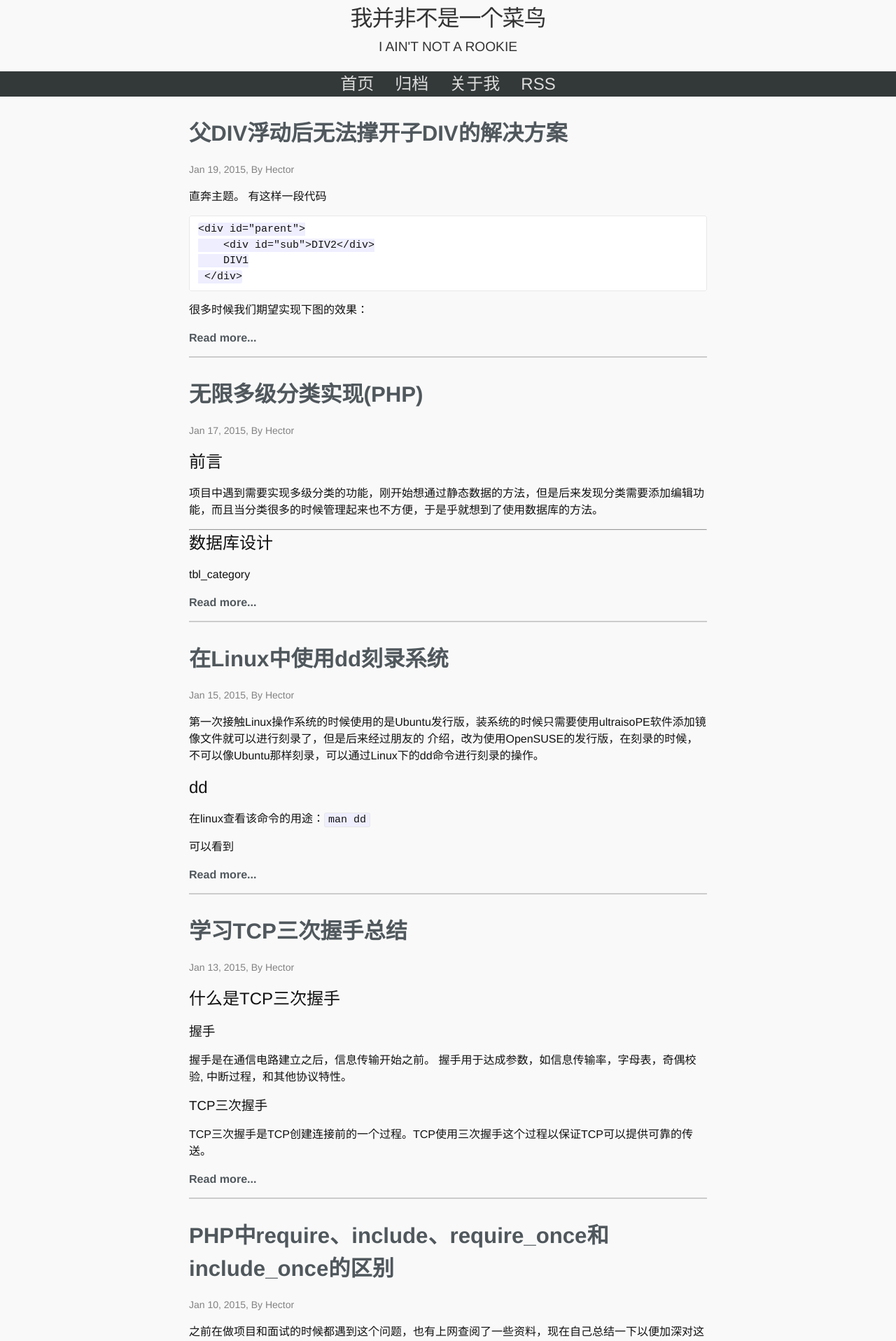
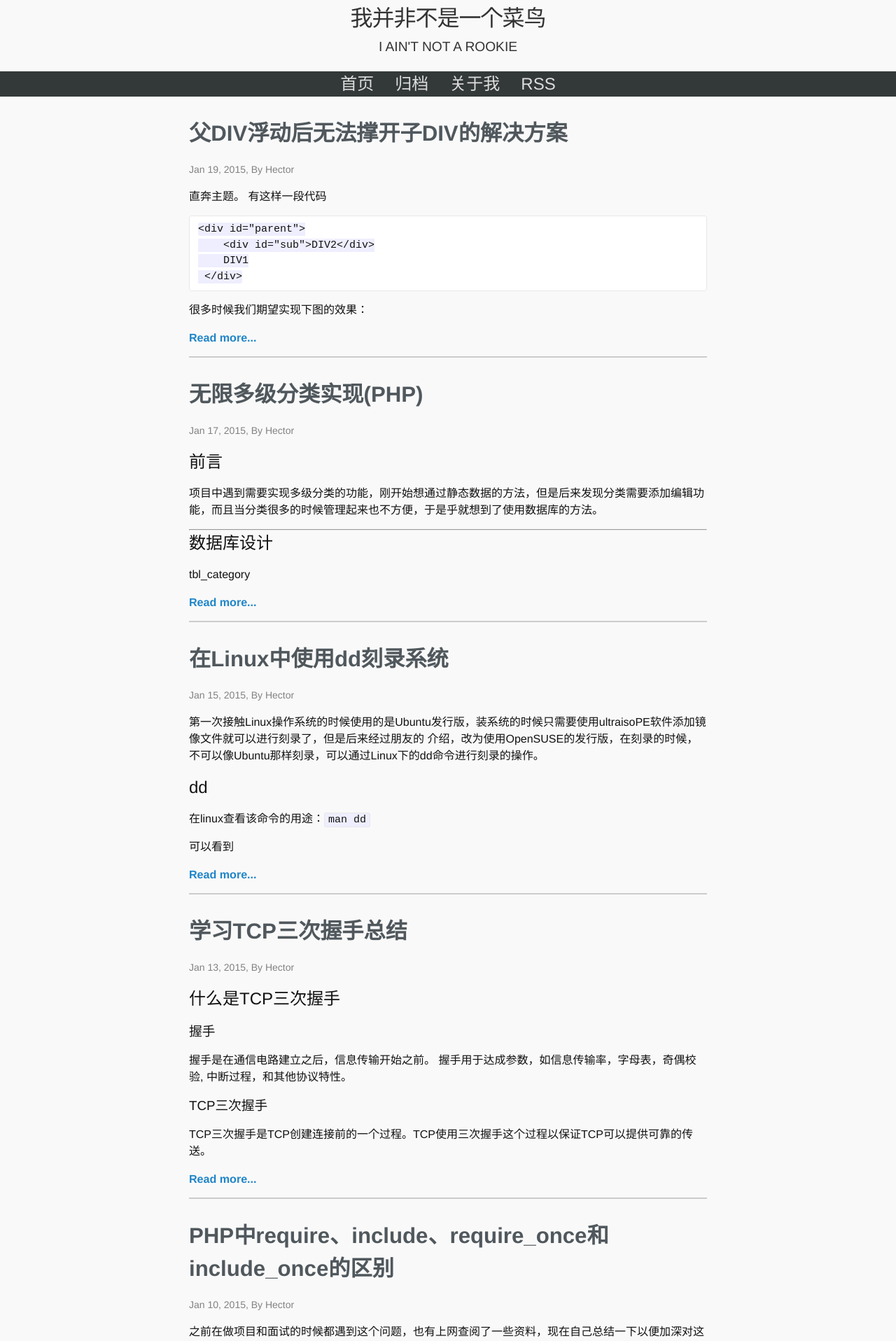
Before and after one commit to hoohack/hoohack.github.io, a Jekyll site: the page built from index.html, in a window 1280 px wide. Shown: the top 1916 px of the page at 70% size. Built offline with Jekyll 4.4.1, drawn with Linux system fonts in a browser that asks for light colours; the list of posts is cut into pages by our own code; comment, search, counter and statistics services are not loaded.

Commit message:
update style

```diff
--- a/_sass/_layout.scss
+++ b/_sass/_layout.scss
@@ -259,6 +259,7 @@
 .read-more {
     font-weight: bold;
     font-size: 1.5em;
+    color: $brand-color;
 }
 
 .post-link, .read-more {
@@ -275,6 +276,9 @@
 .post-title {
     letter-spacing: -1px;
     line-height: 1;
+    color: $head-color;
+    font-size: 2em;
+    font-weight: bold;
 
     @include media-query($on-laptop) {
         font-size: 36px;
```
